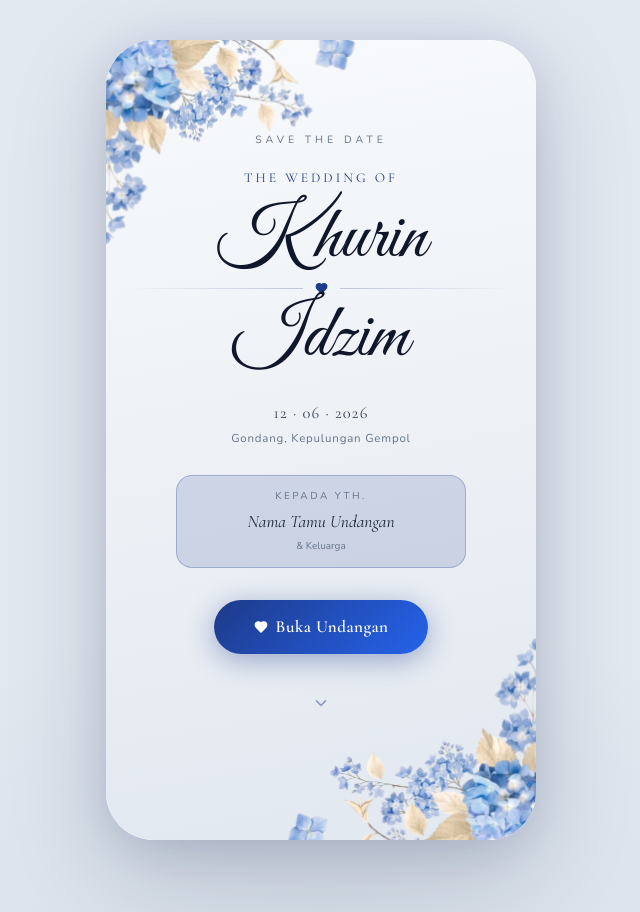
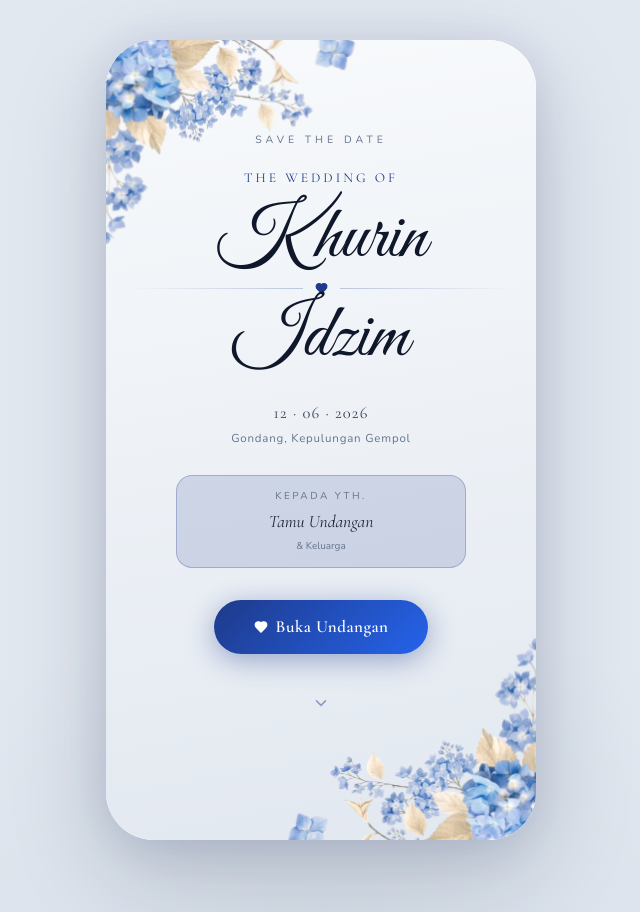
Before and after one commit to mqordhowi0/undangan-khurin-idzim, a React (Vite) app: page / in a window 1280 px wide. Shown: the whole page, without its empty margins (319-959 px from the left). Built offline with nearby package versions, Linux system fonts and the light colour scheme; a web font is replaced by a local one.

Commit message:
Memperbaiki warna dan teks

```diff
--- a/src/components/Cover.jsx
+++ b/src/components/Cover.jsx
@@ -125,7 +125,7 @@ export default function Cover({ onOpen }) {
             Kepada Yth.
           </p>
           <p style={{ fontFamily: 'Cormorant Garamond, serif', fontSize: 17.5, fontStyle: 'italic', color: 'var(--text-main)' }}>
-            Nama Tamu Undangan
+            Tamu Undangan
           </p>
           <p style={{ fontFamily: 'Nunito, sans-serif', fontSize: 10, color: 'var(--text-muted)', marginTop: 4 }}>
             & Keluarga
```
